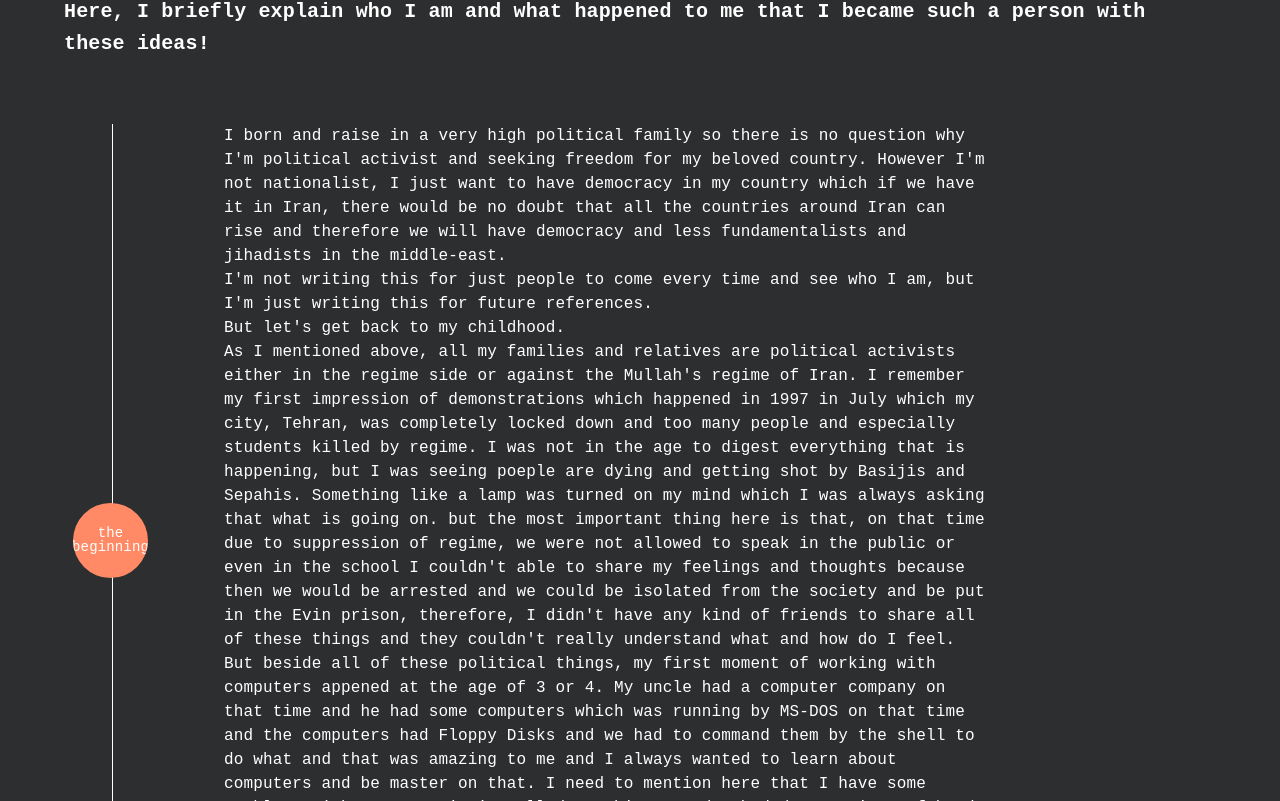
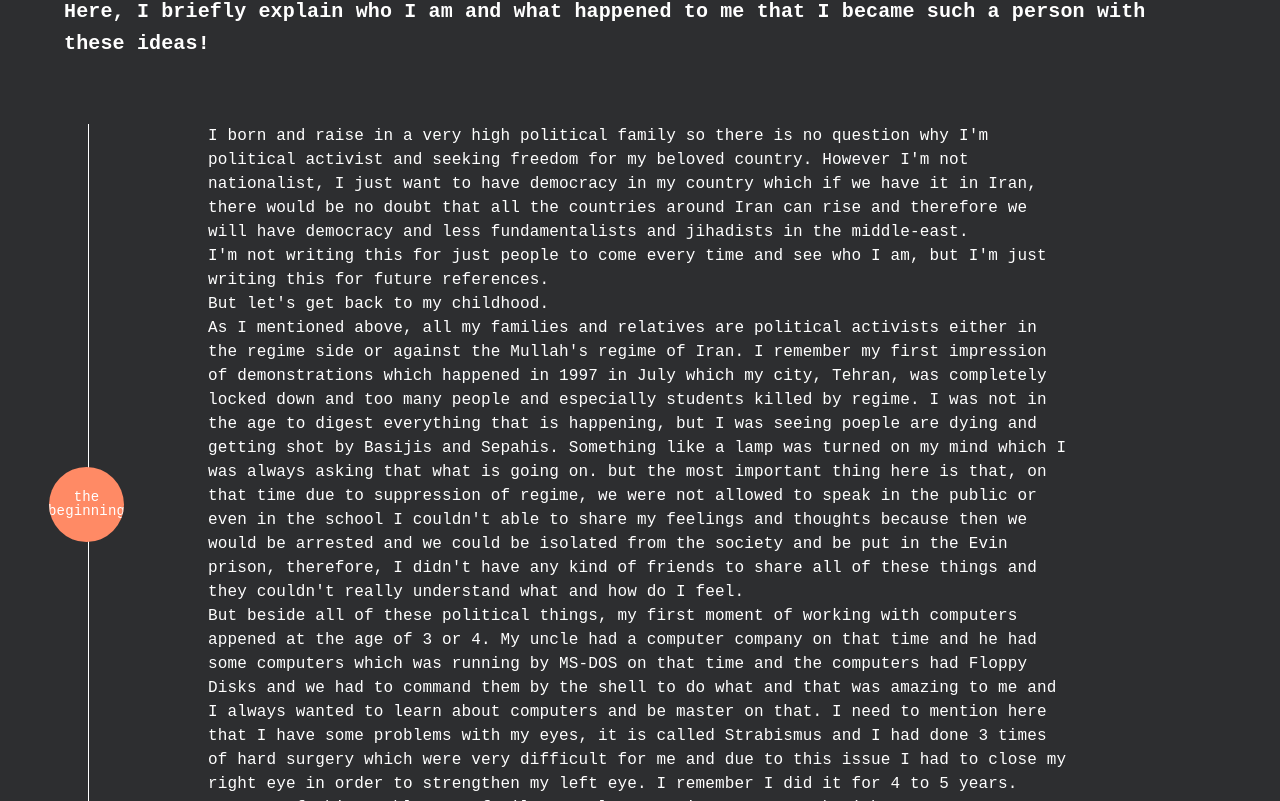
Before and after one commit to sobhanessi/sobhanessi.github.io, a Next.js app: page / in a window 1280 px wide. Shown: the part 359-1160 px from the top of the page. Built offline with nearby package versions, Linux system fonts and the light colour scheme.

Commit message:
fixes on the about me page

```diff
--- a/pages/components/Aboutme.tsx
+++ b/pages/components/Aboutme.tsx
@@ -23,7 +23,7 @@ function Aboutme(): JSX.Element {
                     height: "100%",
                     display: "flex",
                     alignItems: "center",
-                    ml: 6,
+                    ml: 3,
                   }}
                   key={am.title}
                 >
@@ -44,7 +44,7 @@ function Aboutme(): JSX.Element {
                 </Box>
               </Grid>
             )}
-            <Grid item sm={8} xl={8} lg={8} md={8} xs={8} sx={{ ml: 8 }}>
+            <Grid item sm={9} xl={9} lg={9} md={9} xs={9} sx={{ ml: 6 }}>
               <Typography
                 color="white"
                 variant="body1"
@@ -52,7 +52,7 @@ function Aboutme(): JSX.Element {
                 fontFamily={FONT_FAMILY}
                 whiteSpace="pre-line"
               >
-                {am.description.split("<br />").join("\n")}
+                {am.description}
               </Typography>
             </Grid>
             {/* {am.right && (
--- a/pages/components/Jobs.tsx
+++ b/pages/components/Jobs.tsx
@@ -105,6 +105,7 @@ function Jobs(): JSX.Element {
                         backgroundColor:
                           skill.name.length > 0 ? "white" : "relative",
                       }}
+                      key={skill.pic}
                     />
                   </Grid>
                 );
--- a/pages/index.tsx
+++ b/pages/index.tsx
@@ -35,7 +35,7 @@ export default function Index(): JSX.Element {
           <Avatar
             alt="Sobhan Esfandyari"
             src="/pics/sobhanessi.jpg"
-            sx={{ width: 186, height: 186, mr: 3 }}
+            sx={{ width: 186, height: 186, mr: 1.5 }}
           />
           <Box>
             <Typography
```
